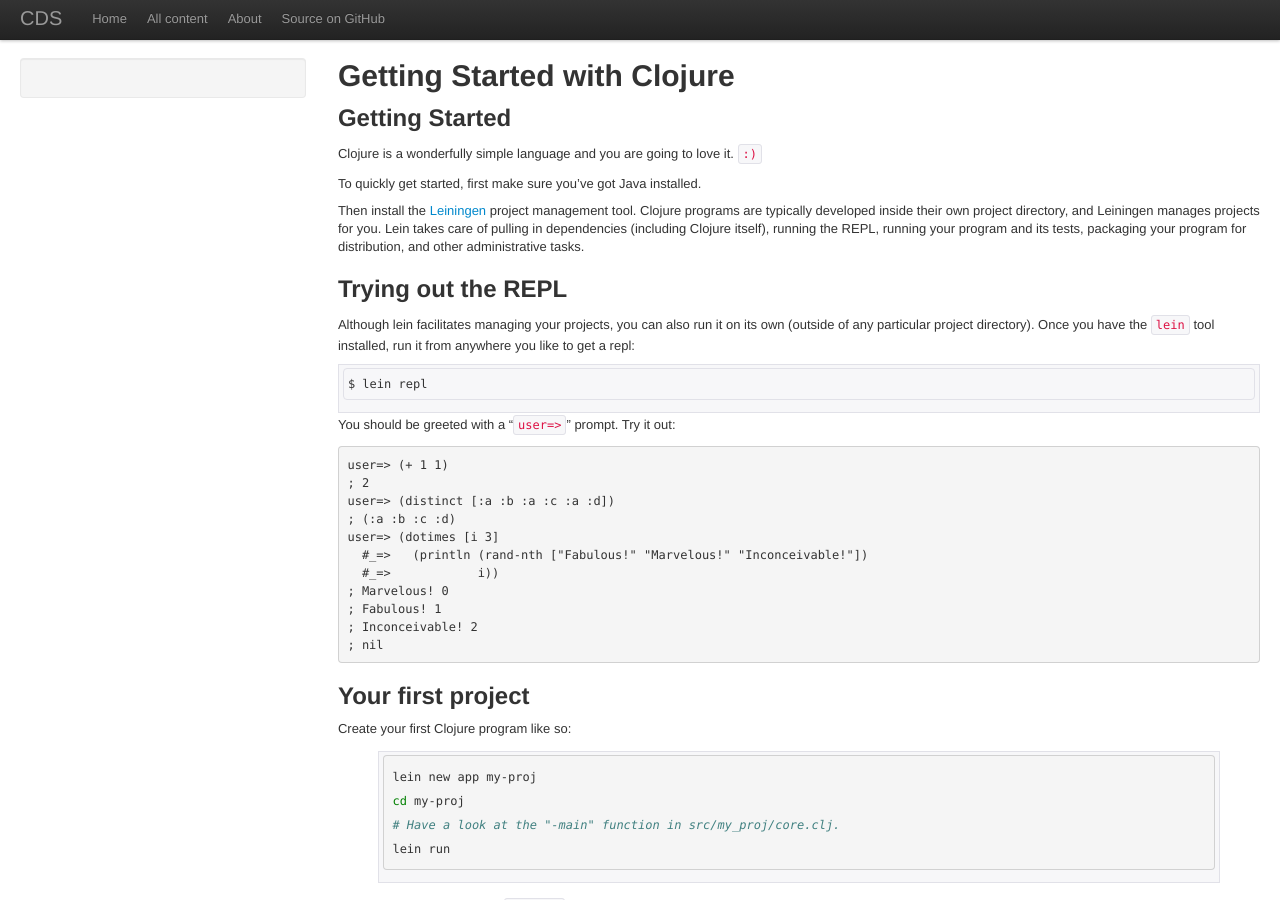
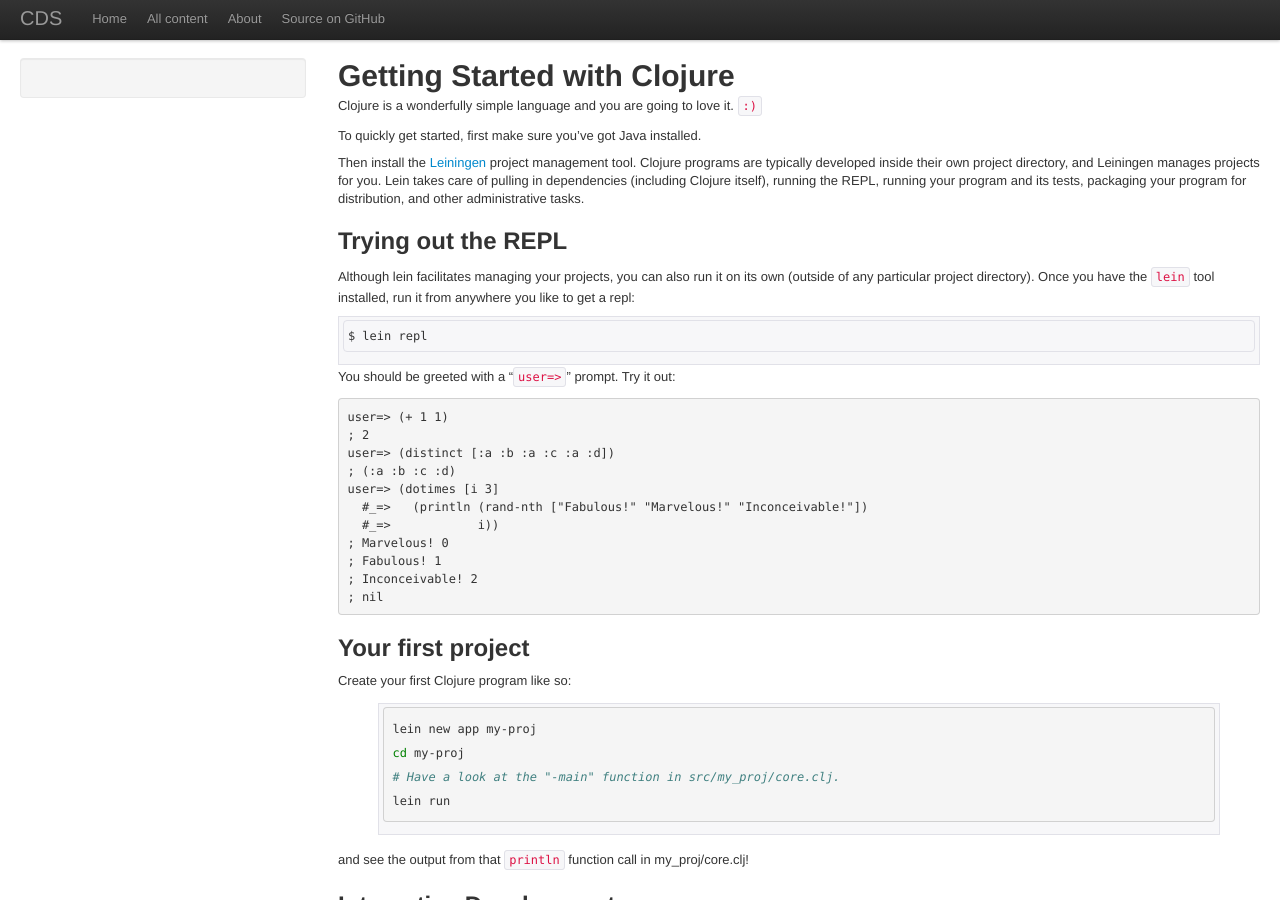
Before and after one commit to clojuredocs/guides, a Jekyll site: the page built from articles/tutorials/getting_started.md, in a window 1280 px wide and 900 px high. Built offline with Jekyll 4.4.1, drawn with Linux system fonts in a browser that asks for light colours; some web fonts are replaced; Markdown is read by kramdown in place of the engine named in the settings.

Commit message:
removed unnecessary heading at the top

```diff
--- a/articles/tutorials/getting_started.md
+++ b/articles/tutorials/getting_started.md
@@ -2,8 +2,6 @@
 title: "Getting Started with Clojure"
 layout: article
 ---
-
-## Getting Started
 
 Clojure is a wonderfully simple language and you are going to love
 it. `:)`
```
